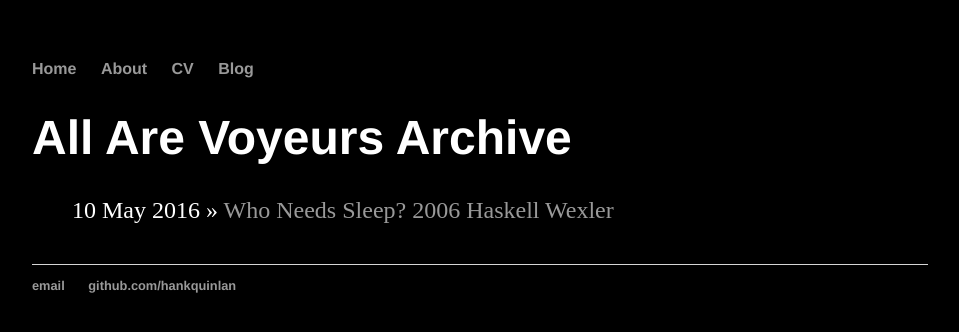
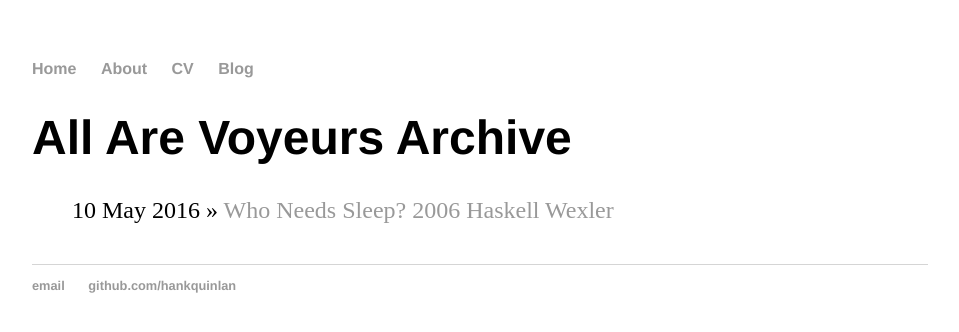
Before and after one commit to meglynkrafft/meglynkrafft.github.io, a Jekyll site: the page built from blog/index.html, in a window 1280 px wide. Shown: the top 332 px of the page, without its empty margins (160-1119 px from the left). Built offline with Jekyll 4.4.1, drawn with Linux system fonts in a browser that asks for light colours.

Commit message:
Update main.css

```diff
--- a/css/main.css
+++ b/css/main.css
@@ -1,8 +1,7 @@
 body {
     margin: 60px auto;
     width: 70%;
-    background-color: #000000;
-    color: #ffffff
+    -background-color: #000000;
 }
 nav ul, footer ul {
     font-family:'Helvetica', 'Arial', 'Sans-Serif';
```
